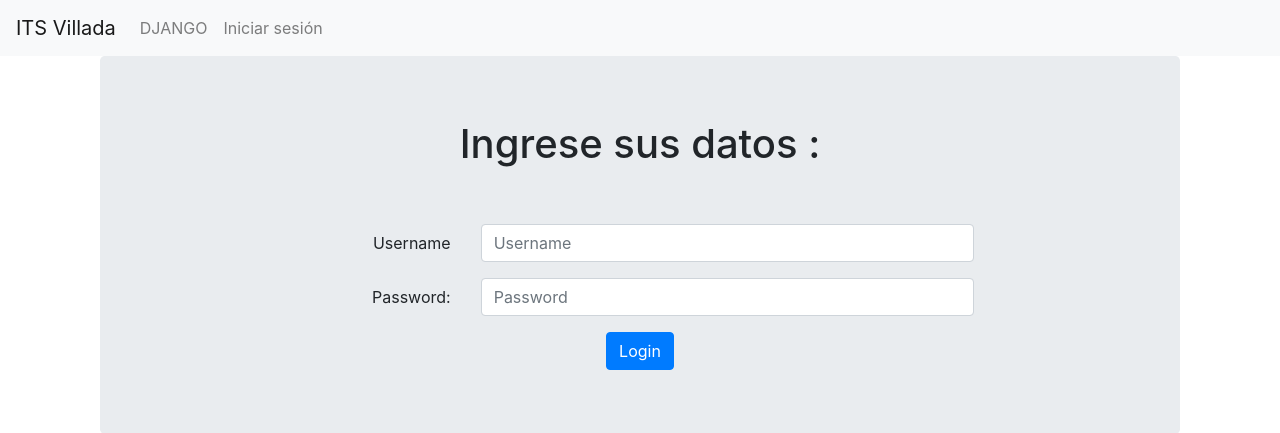
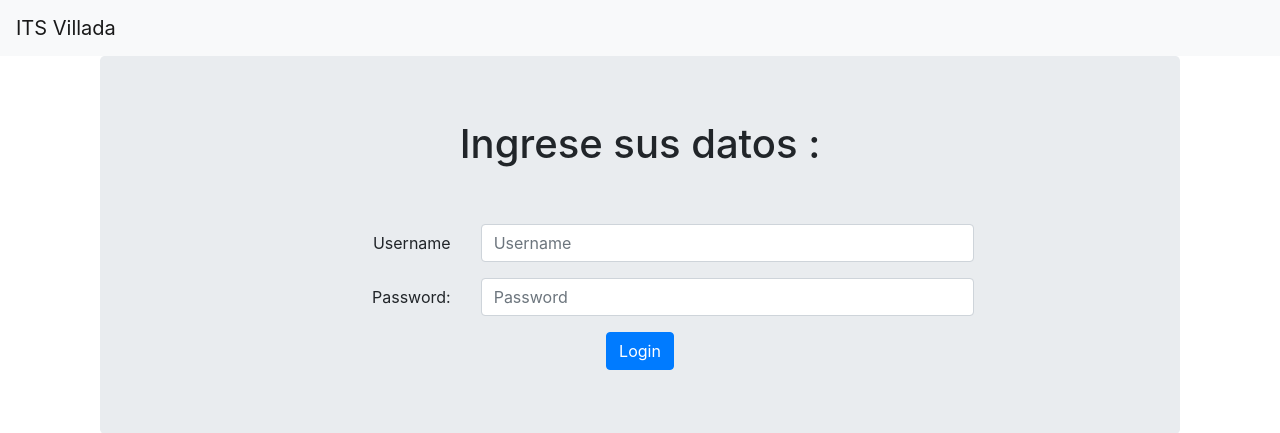
Before and after one commit to agusjaimez/AppVilladaG3-Server, a Django app: page / in a window 1280 px wide. Shown: the top 433 px of the page. Run offline with Django 3.2, Linux system fonts and the light colour scheme; some libraries are stand-ins or nearby versions.

Commit message:
fast changes

```diff
--- a/villadaApp/app/templates/base.html
+++ b/villadaApp/app/templates/base.html
@@ -10,20 +10,11 @@
         <script src="https://stackpath.bootstrapcdn.com/bootstrap/4.5.1/js/bootstrap.min.js" integrity="sha384-XEerZL0cuoUbHE4nZReLT7nx9gQrQreJekYhJD9WNWhH8nEW+0c5qq7aIo2Wl30J" crossorigin="anonymous"></script>
     <body>
         <nav class="navbar navbar-expand-lg navbar-light bg-light">
-            <a class="navbar-brand" href="#">ITS Villada</a>
+            <a class="navbar-brand" href="">ITS Villada</a>
             <button class="navbar-toggler" type="button" data-toggle="collapse" data-target="#navbarNav" aria-controls="navbarNav" aria-expanded="false" aria-label="Toggle navigation">
                 <span class="navbar-toggler-icon"></span>
             </button>
-            <div class="collapse navbar-collapse" id="navbarNav">
-                <ul class="navbar-nav">
-                <li class="nav-item active">
-                    <li><a class="nav-link" href="">DJANGO</a></li>
-                </li>
-                <li class="nav-item">
-                <li><a class="nav-link" href="{% url 'app:user_login' %}">Iniciar sesión</a></li>
-                </li>
-                </ul>
-            </div>
+
         </nav>
         <div class="container">
             {% block body_block %}
```
